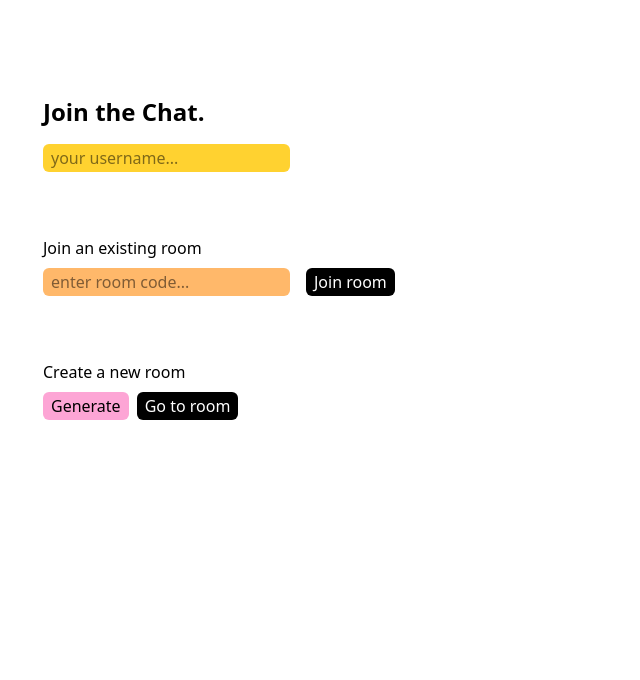
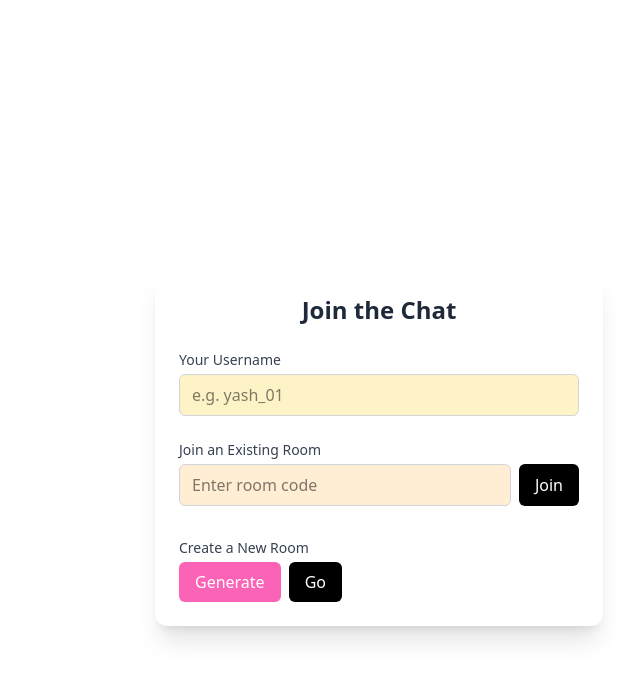
Before and after one commit to yhbarve/rtc-chat, a React (Vite) app in the folder frontend/: page / in a window 1280 px wide. Shown: the top 680 px of the page, without its empty margins (261-901 px from the left). Built offline with nearby package versions, Linux system fonts and the light colour scheme; no server answers.

Commit message:
updated ui

```diff
--- a/frontend/src/components/MyMessageBubble.tsx
+++ b/frontend/src/components/MyMessageBubble.tsx
@@ -1,8 +1,17 @@
-export default function MyMessageBubble({msg, index}: {msg:string, index:number}) {
+export default function MyMessageBubble({
+  msg,
+}: {
+  msg: string;
+  index: number;
+}) {
   return (
-    <div key={index} className='flex flex-col bg-green-300 text-white items-end m-4 px-2 pl-4 rounded-md w-fit ml-auto'>
-        <div className='text-green-900 font-extrabold text-sm'>Me</div>
-        <div className='text-black font-bold'>{msg}</div>
+    <div className="flex justify-end pr-4">
+      <div className="bg-green-500 text-white rounded-xl rounded-br-none px-4 py-2 max-w-xs sm:max-w-md shadow-md">
+        <div className="text-xs text-white/80 font-semibold mb-1 text-right">
+          Me
+        </div>
+        <div className="text-sm font-medium break-words">{msg}</div>
+      </div>
     </div>
-  )
+  );
 }
--- a/frontend/src/components/OtherMessageBubble.tsx
+++ b/frontend/src/components/OtherMessageBubble.tsx
@@ -1,8 +1,19 @@
-export default function OtherMessageBubble({user, msg, index}: {user: string, msg:string, index:number}) {
+export default function OtherMessageBubble({
+  user,
+  msg,
+}: {
+  user: string;
+  msg: string;
+  index: number;
+}) {
   return (
-    <div key={index} className='flex flex-col bg-gray-300 text-white m-4 px-2 py-0.5 pr-4 rounded-md w-fit mr-auto'>
-        <div className='text-gray-900 font-extrabold text-sm'>{user}</div>
-        <div className='text-black font-bold'>{msg}</div>
+    <div className="flex justify-start pl-4">
+      <div className="bg-gray-200 text-black rounded-xl rounded-bl-none px-4 py-2 max-w-xs sm:max-w-md shadow-md">
+        <div className="text-xs text-gray-600 font-semibold mb-1">
+          {user}
+        </div>
+        <div className="text-sm font-medium break-words">{msg}</div>
+      </div>
     </div>
-  )
+  );
 }
--- a/frontend/src/components/SystemMessage.tsx
+++ b/frontend/src/components/SystemMessage.tsx
@@ -1,7 +1,14 @@
-export default function SystemMessage({msg, index}: {msg: string, index: number}) {
+export default function SystemMessage({
+  msg,
+}: {
+  msg: string;
+  index: number;
+}) {
   return (
-    <div key={index} className='text-center font-bold text-sm text-red-700'>
-        ** {msg} **
+    <div className="text-center my-2">
+      <span className="inline-block bg-yellow-100 text-yellow-800 text-xs font-semibold px-3 py-1 rounded-full shadow-sm">
+        {msg}
+      </span>
     </div>
-  )
+  );
 }
--- a/frontend/src/pages/ChatScreen.tsx
+++ b/frontend/src/pages/ChatScreen.tsx
@@ -12,6 +12,15 @@ export default function ChatScreen({ socket }: { socket: Socket }) {
   const [messages, setMessages] = useState<{ user: string; msg: string }[]>([]);
   const [msg, setMsg] = useState("");
   const [members, setMembers] = useState([]);
+  const [copied, setCopied] = useState(false);
+
+  const handleCopy = () => {
+    if (room) {
+      navigator.clipboard.writeText(room);
+      setCopied(true);
+      setTimeout(() => setCopied(false), 1500);
+    }
+  };
 
   useEffect(() => {
     socket.emit("get-members", { room });
@@ -53,15 +62,15 @@ export default function ChatScreen({ socket }: { socket: Socket }) {
   }
 
   return (
-    <div className="mt-12 max-w-2xl mx-auto">
-      <div className="mx-8">
-        <div className="flex gap-2 text-sm mb-12 justify-between">
-          <div className="flex gap-2">
-            <div className="font-bold">Currently in the chat: </div>
+    <div className="h-screen max-w-2xl mx-auto flex flex-col">
+      {/* Header: Room Info + Members */}
+      <div className="flex justify-between items-center px-4 py-3 border-b border-gray-200 text-sm bg-white shadow-sm">
+        <div className="flex flex-wrap items-center gap-2">
+          <span className="font-semibold text-gray-700">In chat:</span>
           {members.map((member, index) => (
             <div
-                className="bg-amber-400 text-black rounded-full px-2 font-bold"
               key={index}
+              className="bg-amber-400 text-black rounded-full px-2 py-0.5 font-semibold text-xs"
             >
               {member}
               {member === username ? " (you)" : ""}
@@ -69,47 +78,56 @@ export default function ChatScreen({ socket }: { socket: Socket }) {
           ))}
         </div>
         <div className="flex items-center gap-2">
-            <div>
-              Room Code: <span className="font-mono">{room}</span>
-            </div>
+          <span className="font-mono text-sm text-gray-800">
+            Room: {room}
+          </span>
           <button
-              onClick={() => {
-                navigator.clipboard.writeText(room!);
-              }}
-              className="text-blue-600 underline hover:text-blue-800 text-sm cursor-pointer"
+            onClick={handleCopy}
+            className="text-blue-600 underline hover:text-blue-800 text-xs"
           >
-              Copy
+            {copied ? "Copied!" : "Copy"}
           </button>
         </div>
       </div>
+
+      {/* Message area */}
+      <div className="flex-1 overflow-y-auto px-4 pt-4 pb-2 space-y-2 message-container">
         {messages.map((msg, index) =>
-          msg.user == username ? (
-            <MyMessageBubble msg={msg.msg} index={index} />
-          ) : msg.user == "system" ? (
-            <SystemMessage index={index} msg={msg.msg} />
+          msg.user === username ? (
+            <MyMessageBubble msg={msg.msg} index={index} key={index} />
+          ) : msg.user === "system" ? (
+            <SystemMessage msg={msg.msg} index={index} key={index} />
           ) : (
-            <OtherMessageBubble user={msg.user} msg={msg.msg} index={index} />
+            <OtherMessageBubble
+              user={msg.user}
+              msg={msg.msg}
+              index={index}
+              key={index}
+            />
           )
         )}
-        <div className="mt-12 flex gap-2 justify-center">
+      </div>
+
+      {/* Message input bar */}
+      <div
+        className="sticky bottom-0 bg-white/90 backdrop-blur-md border-t border-gray-200 px-4 py-2 flex gap-2 justify-center items-center shadow-sm"
+        style={{ zIndex: 10 }}
+      >
         <input
           type="text"
           value={msg}
           onChange={(e) => setMsg(e.target.value)}
-            placeholder="your message..."
-            className="bg-gray-100 px-2 py-0.5 rounded-md"
-            onKeyDown={(e) => {
-              if (e.key === "Enter") sendMessage();
-            }}
+          onKeyDown={(e) => e.key === "Enter" && sendMessage()}
+          placeholder="Type your message..."
+          className="bg-gray-100 w-full max-w-sm px-3 mb-4 py-1.5 rounded-md border border-gray-300 focus:outline-none focus:ring-2 focus:ring-blue-300"
         />
         <button
           onClick={sendMessage}
-            className="bg-blue-600 text-white px-2 rounded-md"
+          className="bg-blue-600 text-white px-4 mb-4 py-1.5 rounded-md hover:bg-blue-700 transition shadow"
         >
           Send
         </button>
       </div>
     </div>
-    </div>
   );
 }
--- a/frontend/src/pages/HomeScreen.tsx
+++ b/frontend/src/pages/HomeScreen.tsx
@@ -36,57 +36,84 @@ export default function HomeScreen({ socket }: { socket: Socket }) {
 
 
   return (
-    <div>
-      <div className=" h-screen flex flex-col mt-24 mx-auto gap-4 items-start">
-        <div className="font-semibold text-2xl">Join the Chat.</div>
+  <div className="h-screen flex items-center justify-center">
+    <div className="w-full max-w-md p-6 bg-white shadow-xl rounded-xl">
+      <h1 className="text-2xl font-bold mb-6 text-center text-gray-800">
+        Join the Chat
+      </h1>
+
+      {/* Username input */}
+      <div className="mb-6">
+        <label className="block text-sm font-medium text-gray-700 mb-1">
+          Your Username
+        </label>
         <input
           type="text"
-          placeholder="your username..."
           value={usernameInput}
           onChange={(e) => setUsernameInput(e.target.value)}
-          className="px-2 py-0.5 bg-amber-300 rounded-md"
+          placeholder="e.g. yash_01"
+          className="w-full px-3 py-2 border border-gray-300 rounded-md bg-amber-100 focus:outline-none focus:ring focus:border-blue-300"
         />
-        <div className="my-12">
-          <div className="font-medium mb-2">Join an existing room</div>
-          <div className="flex gap-4">
+      </div>
+
+      {/* Join Room */}
+      <div className="mb-8">
+        <label className="block text-sm font-medium text-gray-700 mb-1">
+          Join an Existing Room
+        </label>
+        <div className="flex gap-2">
           <input
             type="text"
             value={room}
             onChange={(e) => setRoom(e.target.value)}
-              placeholder="enter room code..."
-              className="px-2 py-0.5 bg-orange-300 rounded-md"
+            placeholder="Enter room code"
+            className="flex-1 px-3 py-2 border border-gray-300 rounded-md bg-orange-100 focus:outline-none focus:ring focus:border-blue-300"
           />
-            <button className="bg-black text-white py-0.5 rounded-md cursor-pointer hover:bg-gray-300 hover:text-black transition ease-in-out px-2" onClick={() => handleJoin(room, true)}>
-              Join room
+          <button
+            onClick={() => handleJoin(room, true)}
+            className="px-4 py-2 bg-black text-white rounded-md hover:bg-gray-800 transition"
+          >
+            Join
           </button>
         </div>
       </div>
+
+      {/* Create New Room */}
       <div>
-          <div className="font-medium mb-2">Create a new room</div>
+        <label className="block text-sm font-medium text-gray-700 mb-1">
+          Create a New Room
+        </label>
         <div className="flex gap-2 items-center">
           <button
-              className="px-2 py-0.5 bg-pink-300 rounded-md cursor-pointer hover:bg-pink-500 hover:text-white transition ease-in-out"
             onClick={() => {
               setShowNewRoom(true);
               socket.emit("generateRoom", {});
             }}
+            className="px-4 py-2 bg-pink-400 text-white rounded-md hover:bg-pink-500 transition"
           >
             Generate
           </button>
+
           {showNewRoom && (
-              <div className="text-sm">
-                Created room <span className="font-bold">{newRoom}</span>.
+            <div className="text-sm font-mono text-gray-700">
+              {newRoom && (
+                <>
+                  Created Room: <span className="font-bold">{newRoom}</span>
+                </>
+              )}
             </div>
           )}
+
           <button
-              className="bg-black text-white px-2 py-0.5 rounded-md cursor-pointer hover:bg-gray-300 hover:text-black transition ease-in-out"
-              onClick={() => {handleJoin(newRoom, false)}}
+            onClick={() => handleJoin(newRoom, false)}
+            className="px-4 py-2 bg-black text-white rounded-md hover:bg-gray-800 transition"
           >
-              Go to room
+            Go
           </button>
         </div>
       </div>
     </div>
   </div>
 );
+
 }
```
Lines whose indentation alone changed are shown as unchanged.
